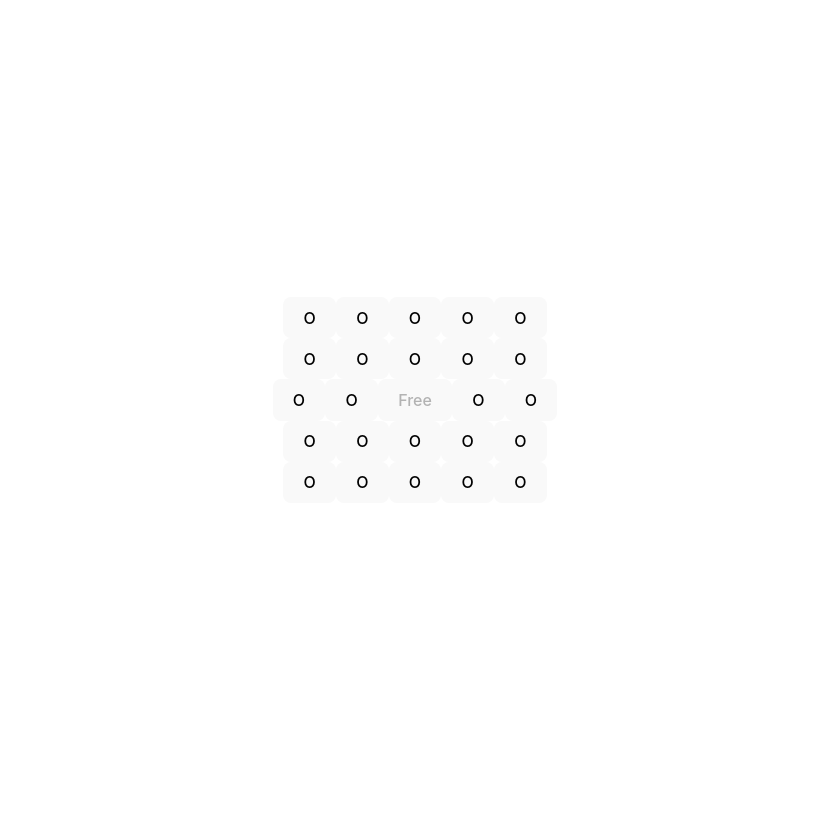
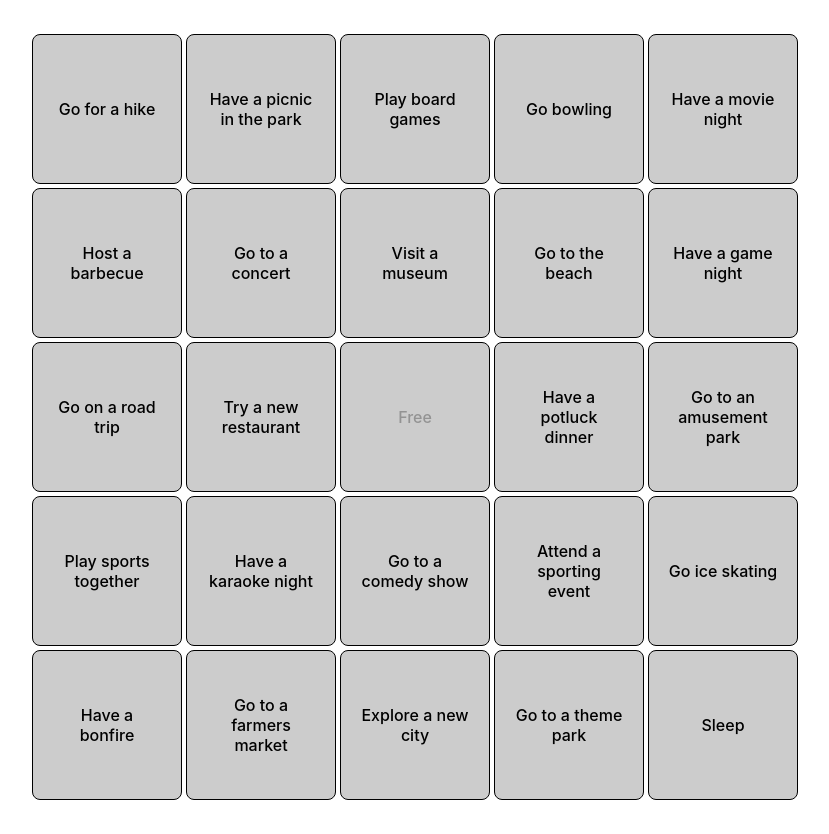
Before and after one commit to makaxi/BingoConAmigos, a React (Vite) app in the folder front-end/: page / in a window 1280 px wide. Shown: the whole page, without its empty margins (225-1054 px from the left). Before the commit the page ends 800 px from the top, so only its background shows below. Built offline with nearby package versions, Linux system fonts and the light colour scheme.

Commit message:
Board accepts a activites list and displays them

```diff
--- a/front-end/src/App.tsx
+++ b/front-end/src/App.tsx
@@ -1,13 +1,43 @@
 import { useState } from 'react'
 import reactLogo from './assets/react.svg'
 import './App.css'
-import Board from './components/Board'
+import Board from './components/board/Board'
+
+const activitiesWithFriends = [
+  "Go for a hike",
+  "Have a picnic in the park",
+  "Play board games",
+  "Go bowling",
+  "Have a movie night",
+  "Host a barbecue",
+  "Go to a concert",
+  "Visit a museum",
+  "Go to the beach",
+  "Have a game night",
+  "Go on a road trip",
+  "Try a new restaurant",
+  "Go camping",
+  "Have a potluck dinner",
+  "Go to an amusement park",
+  "Play sports together",
+  "Have a karaoke night",
+  "Go to a comedy show",
+  "Attend a sporting event",
+  "Go ice skating",
+  "Have a bonfire",
+  "Go to a farmers market",
+  "Explore a new city",
+  "Go to a theme park",
+  "Sleep"
+];
 
 function App() {
   const [count, setCount] = useState(0)
 
   return (
-    <Board size={5} />
+    <>
+      <Board size={5} activites={activitiesWithFriends}/>
+    </>
   )
 }
 
--- a/front-end/src/components/Square.tsx
+++ /dev/null
@@ -1,18 +0,0 @@
-import React from 'react'
-
-interface Props{
-  passClickUp: () => void;
-  value: boolean;
-  freeSpace: boolean;
-}
-
-const Square = ({passClickUp, value, freeSpace} : Props) => {
-
-  return (
-    <button onClick={freeSpace ? undefined : passClickUp} disabled={freeSpace}>
-      {freeSpace ? "Free" : value ? "X" : "O"}
-    </button>
-  )
-};
-
-export default Square;
--- /dev/null
+++ b/front-end/src/components/board/Board.css
@@ -0,0 +1,5 @@
+.row {
+  display: flex; /* Display squares inline */
+  justify-content: center; /* Center content horizontally */
+  align-items: center; /* Center content vertically */
+}
--- a/front-end/src/components/Board.tsx
+++ b/front-end/src/components/board/Board.tsx
@@ -1,12 +1,14 @@
 import React, { useState } from "react";
-import Square from "./Square";
-import checkBingoWinner from "../utils/checkBingoWinner";
+import Square from "../square/Square";
+import checkBingoWinner from "../../utils/checkBingoWinner";
+import './Board.css';
 
 interface Props {
   size: number;
+  activites: string[];
 }
 
-const Board = ({ size }: Props) => {
+const Board = ({ size, activites }: Props) => {
 
   const [board, setBoard] = useState<boolean[][]>(() => {
     const initialBoard = Array.from({length: size}, () =>
@@ -33,10 +35,11 @@ const Board = ({ size }: Props) => {
         <div className="row" key={rowIndex}>
           {row.map((value, colIndex) => (
             <Square
+              activity={activites[rowIndex*size + colIndex]}
+              freeSpace={rowIndex === Math.floor(size / 2) && colIndex === Math.floor(size / 2)}
+              value={value}
               passClickUp={() => handleClick(rowIndex, colIndex)}
-              value={value}
               key={colIndex}
-              freeSpace={rowIndex === Math.floor(size / 2) && colIndex === Math.floor(size / 2)}
             />
           ))}
         </div>
--- /dev/null
+++ b/front-end/src/components/square/Square.css
@@ -0,0 +1,7 @@
+.square {
+  width: 150px; /* Adjust width as needed */
+  height: 150px; /* Adjust height as needed */
+  background-color: #ccc; /* Grey background color */
+  border: 1px solid #000; /* Black border */
+  margin: 2px; /* Adjust margin as needed */
+}
--- /dev/null
+++ b/front-end/src/components/square/Square.tsx
@@ -0,0 +1,23 @@
+import React from 'react'
+import "./Square.css"
+
+interface Props{
+  activity: string;
+  freeSpace: boolean;
+  value: boolean;
+  passClickUp: () => void;
+}
+
+const Square = ({activity, passClickUp, value, freeSpace} : Props) => {
+
+  return (
+    <button
+      className={"square"}
+      onClick={freeSpace ? undefined : passClickUp}
+      disabled={freeSpace}>
+      {freeSpace ? "Free" : value ? "X" : activity}
+    </button>
+  )
+};
+
+export default Square;
```
